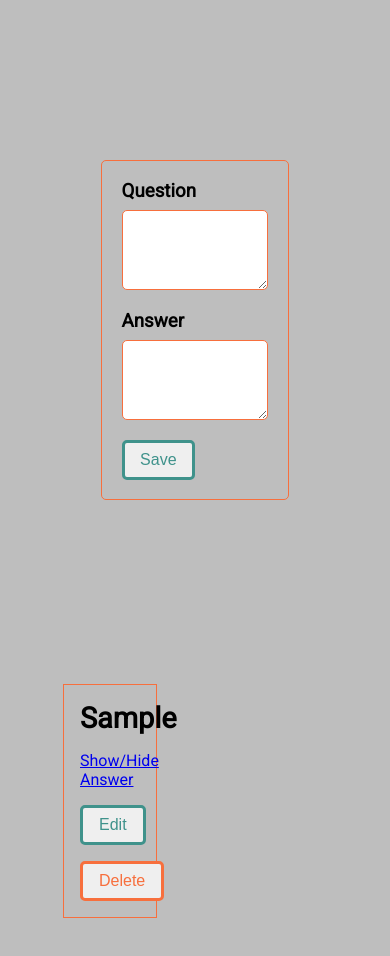
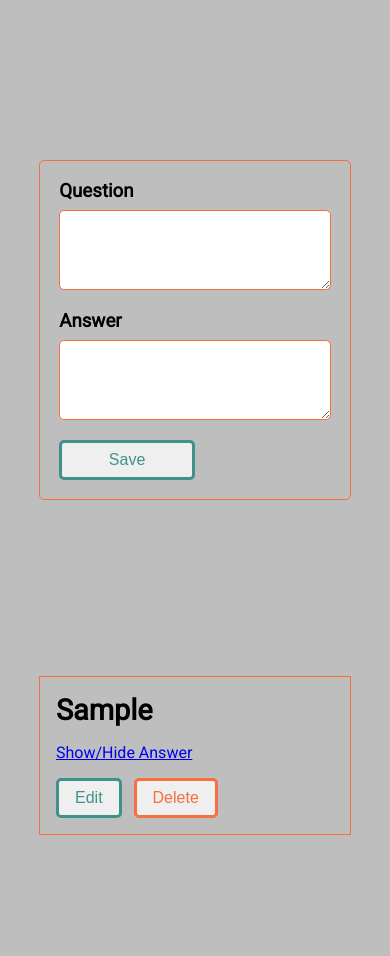
Before and after one commit to matejatasic/flash-cards, a plain HTML site: page index.html in a window 390 px wide. Both pictures are taken after typing "Sample", "Sample" into the empty fields and a click on the button "Save". After the commit the page ends 915 px from the top, so only its background shows below. Drawn offline with Linux system fonts and the light colour scheme.

Commit message:
Update style.css

```diff
--- a/style.css
+++ b/style.css
@@ -123,3 +123,21 @@ body {
     color: white;
     cursor: pointer;
 }
+
+/* Design for smaller devices */
+@media (max-width: 700px) {
+    .card {
+        width: 100%;
+    }
+
+    #outputDiv {
+        display: flex;
+        flex-direction: column;
+        width: 100%;
+    }
+
+    .flash {
+        width: 100%;
+        margin: 1rem auto;
+    }
+}
```
